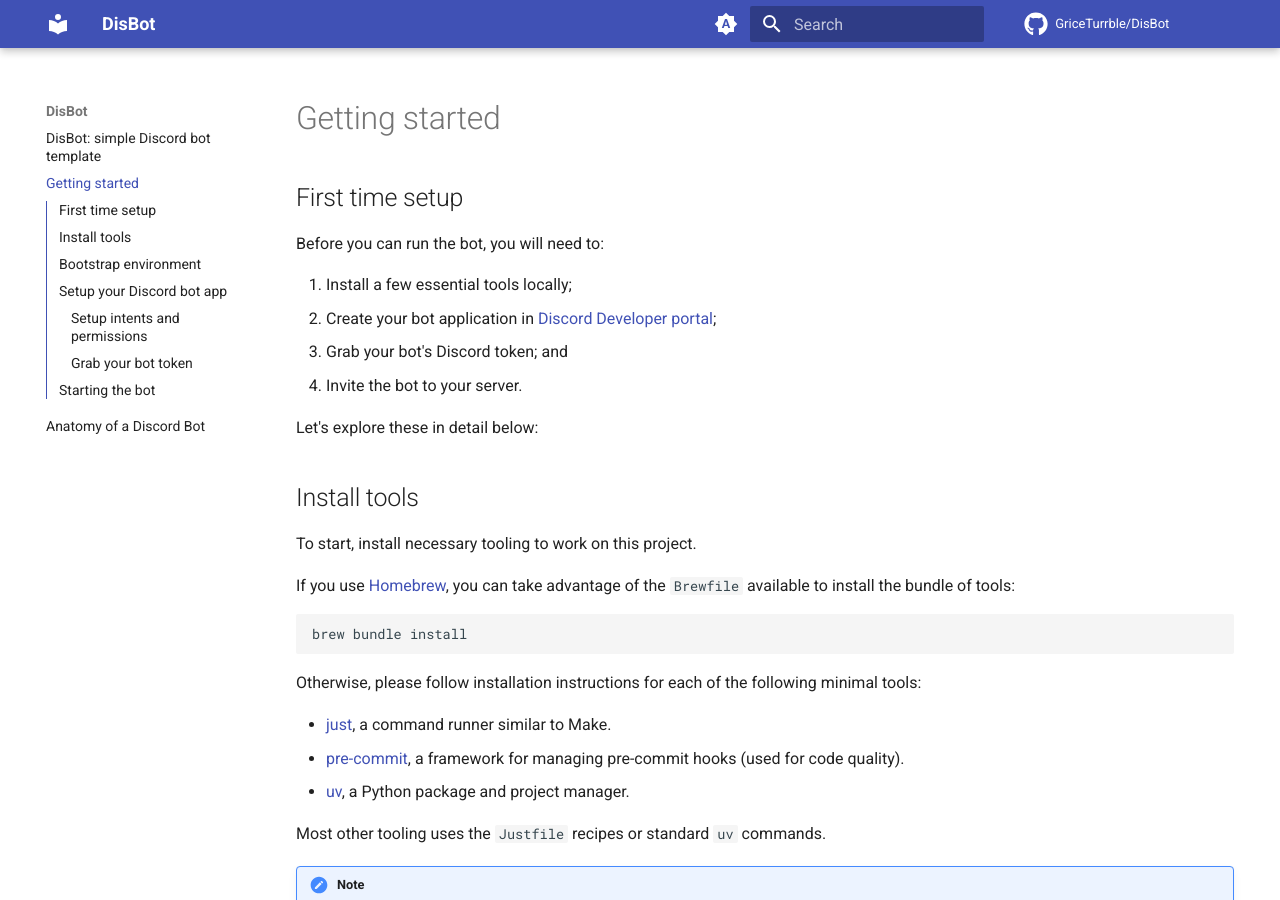
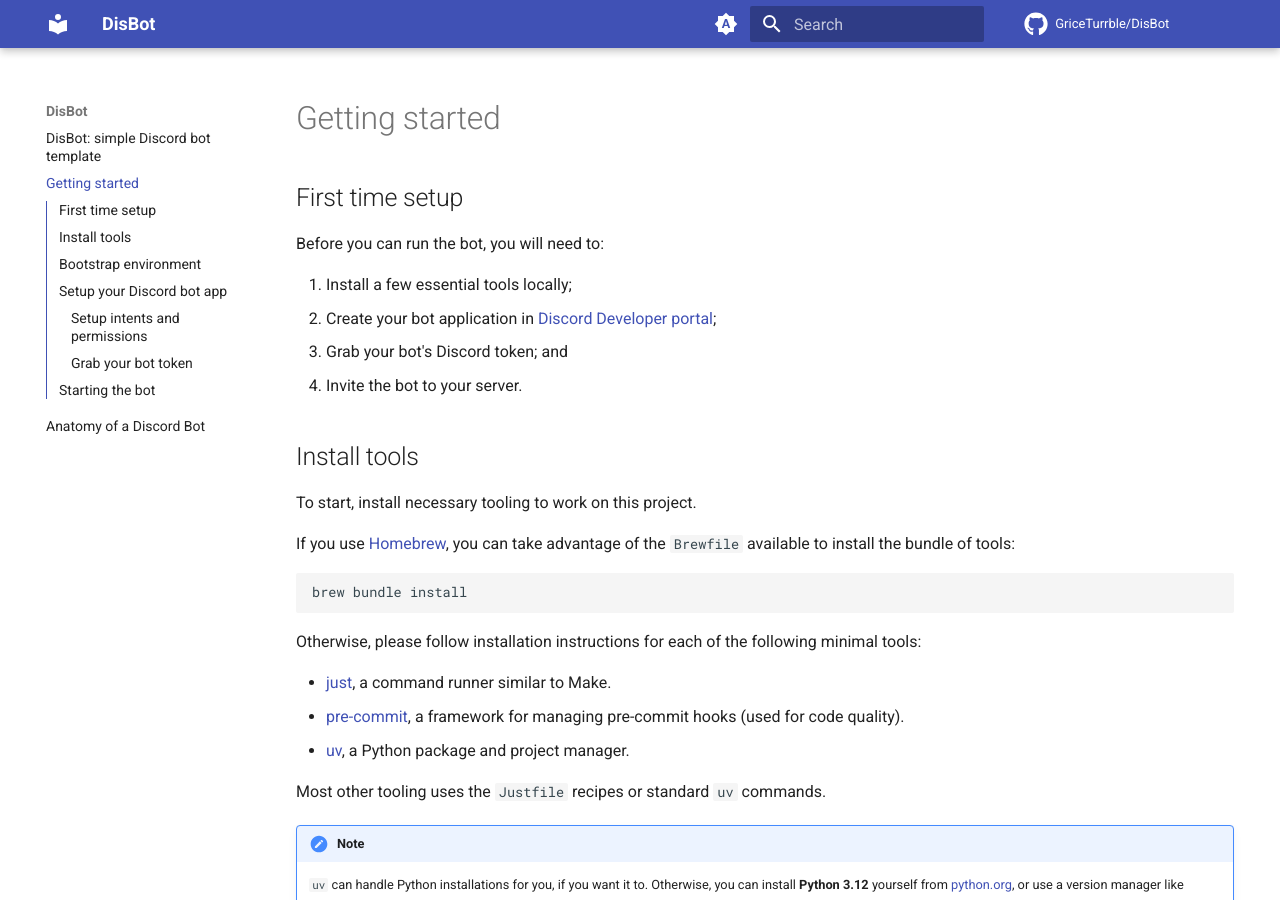
Before and after one commit to GriceTurrble/discord-bot-template, an MkDocs documentation site: the page built from docs/getting_started.md, in a window 1280 px wide and 900 px high. Built offline with MkDocs 1.6.1 and Material for MkDocs 9.7.7, drawn with Linux system fonts in a browser that asks for light colours; emoji names are drawn with the system emoji font; comment, search, counter and statistics services are not loaded.

Commit message:
docs: remove unnecessary statement

```diff
--- a/docs/getting_started.md
+++ b/docs/getting_started.md
@@ -8,8 +8,6 @@ Before you can run the bot, you will need to:
 2. Create your bot application in [Discord Developer portal];
 3. Grab your bot's Discord token; and
 4. Invite the bot to your server.
-
-Let's explore these in detail below:
 
 ## Install tools
 
```
